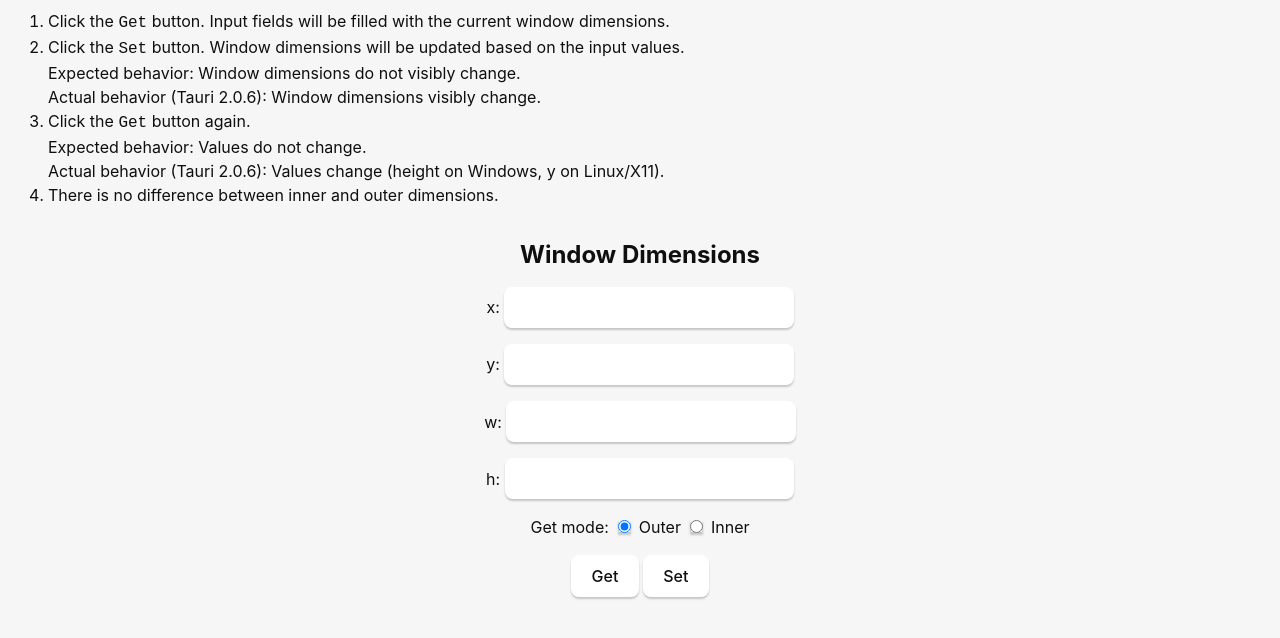
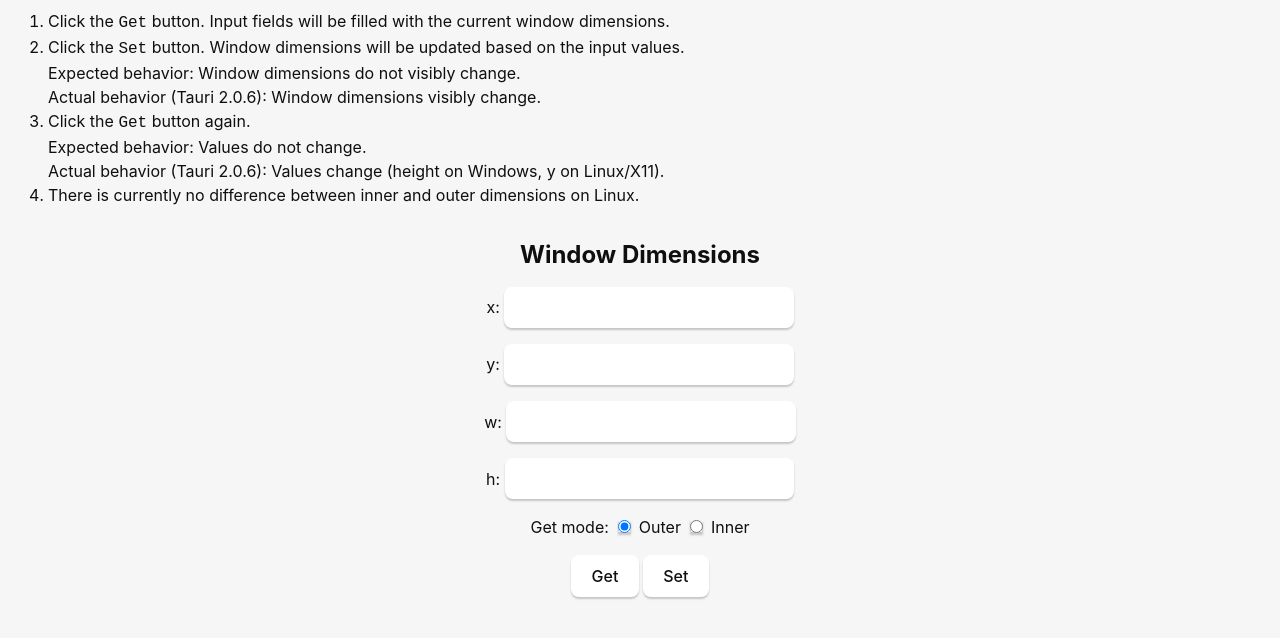
Before and after one commit to dgerhardt/tauri-app-inaccurate-outer-dimensions, a website built with Vite: page index.html in a window 1280 px wide. Shown: the part 82-720 px from the top of the page. Built offline with nearby package versions, Linux system fonts and the light colour scheme.

Commit message:
Specify that hint is only relevant to Linux

```diff
--- a/index.html
+++ b/index.html
@@ -21,7 +21,7 @@
           <br>Expected behavior: Values do not change.
           <br>Actual behavior (Tauri 2.0.6): Values change (height on Windows, y on Linux/X11).
         </li>
-        <li>There is no difference between inner and outer dimensions.</li>
+        <li>There is currently no difference between inner and outer dimensions on Linux.</li>
       </ol>
 
       <div class="repro">
```
